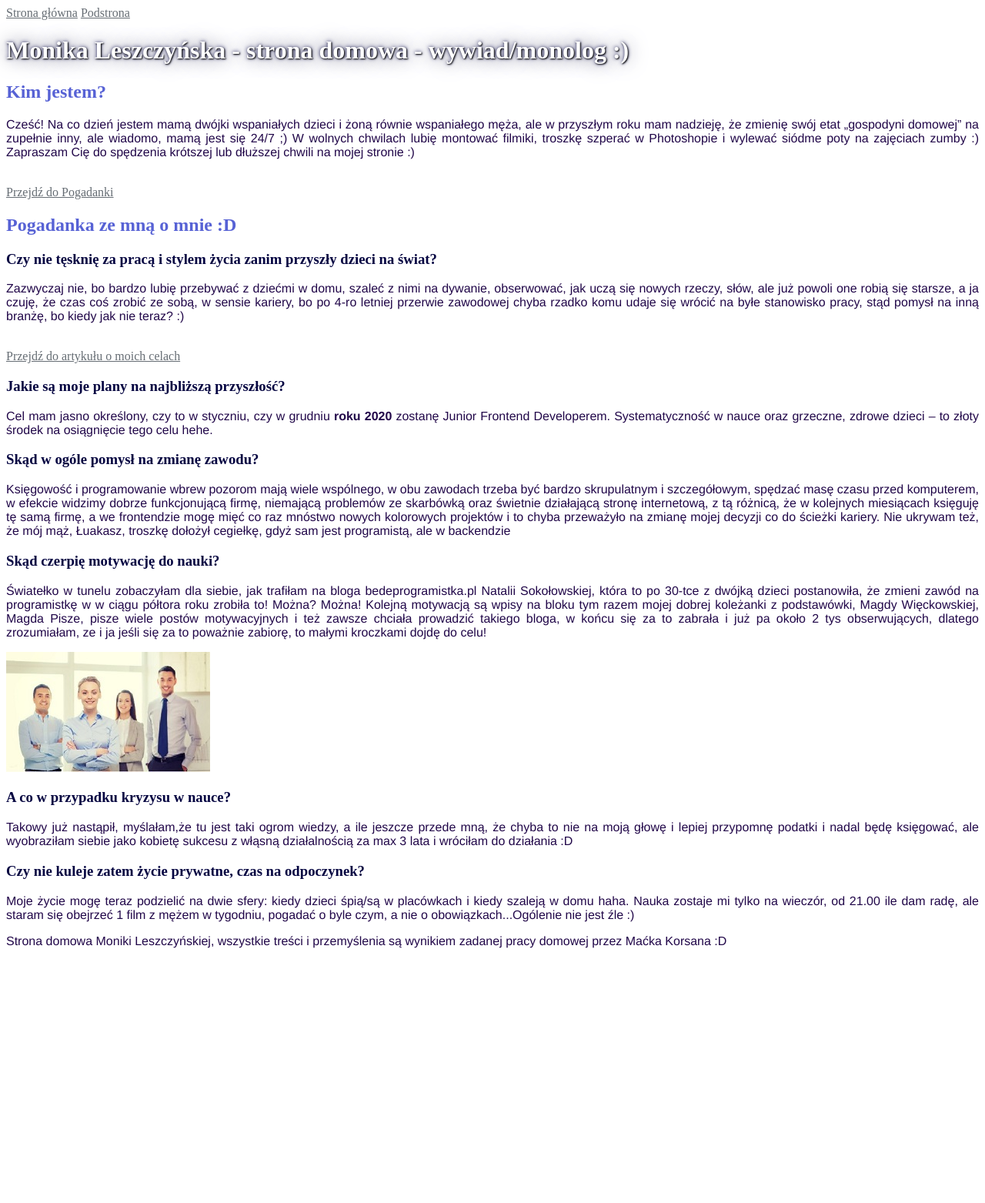
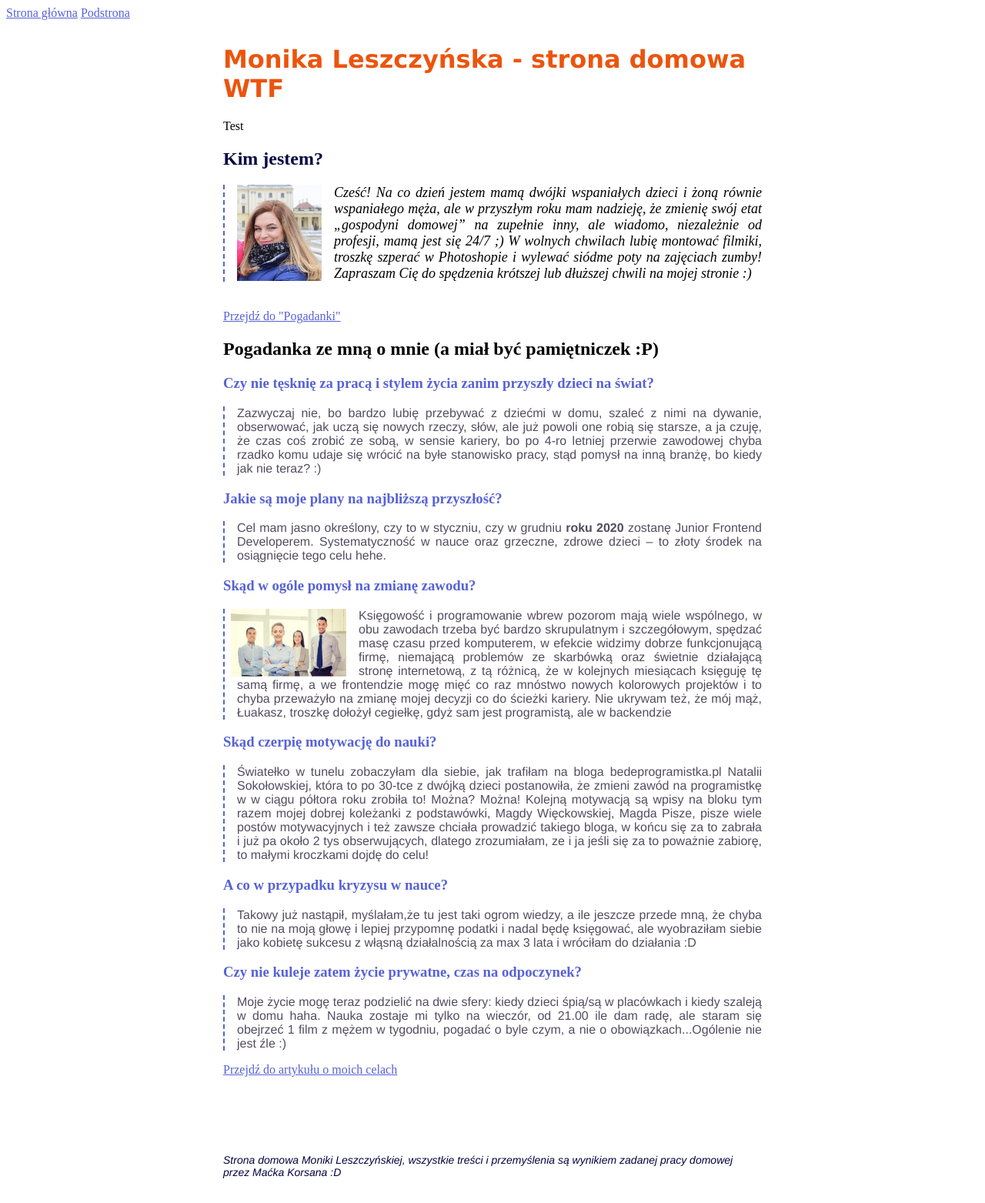
Before and after one commit to monikaleszczynska/homepage, a plain HTML site: page index.html in a window 1280 px wide. Shown: the whole page at 77% size. Before the commit the page ends 1248 px from the top, so only its background shows below. Drawn offline with Linux system fonts and the light colour scheme.

Commit message:
feat:bem metodology

```diff
--- a/index.html
+++ b/index.html
@@ -10,70 +10,82 @@
 </head>
 
 <body>
-    <header>
-        <a class="link" href="index.html">Strona główna</a>
-        <a class="link" href="podstrona.html">Podstrona</a>
+    <header class="navigation">
+        <a class="navigation__link" href="index.html">Strona główna</a>
+        <a class="navigation__link" href="podstrona.html">Podstrona</a>
     </header>
 
-    <main>
+    <main class="main">
         <header>
-            <h1 class="mainHeader">
-            Monika Leszczyńska - strona domowa - wywiad/monolog :)</h1>
+            <h1 class="main__header">
+            Monika Leszczyńska - strona domowa WTF</h1>
         </header>
-        <section>
-            <h2 class="sectionHeader">Kim jestem?</h2>
-            <p>Cześć! Na co dzień jestem mamą dwójki wspaniałych dzieci i żoną równie wspaniałego męża, ale w przyszłym roku mam nadzieję, że zmienię swój etat „gospodyni domowej” na zupełnie inny, ale wiadomo, mamą jest się 24/7 ;) W wolnych chwilach lubię
-                montować filmiki, troszkę szperać w Photoshopie i wylewać siódme poty na zajęciach zumby :) Zapraszam Cię do spędzenia krótszej lub dłuższej chwili na mojej stronie :)</p>
+        <section class="about">
+            <div class="box">Test</div>
+            <h2 class="about__header">Kim jestem?</h2>
+            <p class="about__paragraph">
+                    <img src="Na_gita.jpg" alt="Zdjęcie autorki wpisu" class="about__picture"/>
+                    Cześć! Na co dzień jestem mamą dwójki wspaniałych dzieci i żoną równie wspaniałego męża, ale w przyszłym roku mam nadzieję, że zmienię swój etat „gospodyni domowej” na zupełnie inny, ale wiadomo, niezależnie od profesji, mamą jest się 24/7 ;) W wolnych chwilach lubię
+                montować filmiki, troszkę szperać w Photoshopie i wylewać siódme poty na zajęciach zumby! Zapraszam Cię do spędzenia krótszej lub dłuższej chwili na mojej stronie :)
+            </p>
             <br>
-            <a class="link" href="#pogadanka">Przejdź do Pogadanki</a>
+
+            <a class="about__link" href="#pogadanka">Przejdź do "Pogadanki"</a>
+
+
         </section>
         <section id="pogadanka">
-            <h2 class="sectionDiary">Pogadanka ze mną o mnie :D</h2>
+            <h2 class="diary">Pogadanka ze mną o mnie (a miał być pamiętniczek :P)</h2>
             <section>
-                <h3 class="diaryDay">Czy nie tęsknię za pracą i stylem życia zanim przyszły dzieci na świat?</h3>
-                <p>Zazwyczaj nie, bo bardzo lubię przebywać z dziećmi w domu, szaleć z nimi na dywanie, obserwować, jak uczą się nowych rzeczy, słów, ale już powoli one robią się starsze, a ja czuję, że czas coś zrobić ze sobą, w sensie kariery, bo po 4-ro
+                <h3 class="diary__header">Czy nie tęsknię za pracą i stylem życia zanim przyszły dzieci na świat?</h3>
+                <p class="diary__paragraph">Zazwyczaj nie, bo bardzo lubię przebywać z dziećmi w domu, szaleć z nimi na dywanie, obserwować, jak uczą się nowych rzeczy, słów, ale już powoli one robią się starsze, a ja czuję, że czas coś zrobić ze sobą, w sensie kariery, bo po 4-ro
                     letniej przerwie zawodowej chyba rzadko komu udaje się wrócić na byłe stanowisko pracy, stąd pomysł na inną branżę, bo kiedy jak nie teraz? :)</p>
 
         </section>
-        <br>
-                <a class="link" href="podstrona.html">Przejdź do artykułu o moich celach</a>
+
+
             </section>
         <section>
-            <h3 class="diaryDay">Jakie są moje plany na najbliższą przyszłość?</h3>
-            <p>Cel mam jasno określony, czy to w styczniu, czy w grudniu <strong>roku 2020 </strong> zostanę Junior Frontend Developerem. Systematyczność w nauce oraz grzeczne, zdrowe dzieci – to złoty środek na osiągnięcie tego celu hehe.</p>
+            <h3 class="diary__header">Jakie są moje plany na najbliższą przyszłość?</h3>
+            <p class="diary__paragraph">Cel mam jasno określony, czy to w styczniu, czy w grudniu <strong>roku 2020 </strong> zostanę Junior Frontend Developerem. Systematyczność w nauce oraz grzeczne, zdrowe dzieci – to złoty środek na osiągnięcie tego celu hehe.</p>
         </section>
         <section>
-            <h3 class="diaryDay">Skąd w ogóle pomysł na zmianę zawodu?</h3>
-            <p>Księgowość i programowanie wbrew pozorom mają wiele wspólnego, w obu zawodach trzeba być bardzo skrupulatnym i szczegółowym, spędzać masę czasu przed komputerem, w efekcie widzimy dobrze funkcjonującą firmę, niemającą problemów ze skarbówką
+            <h3 class="diary__header">Skąd w ogóle pomysł na zmianę zawodu?</h3>
+            <img src="bede.png" alt="Grupa ludzi prcujących w biurze" class="diary__picture" />
+            <p class="diary__paragraph">Księgowość i programowanie wbrew pozorom mają wiele wspólnego, w obu zawodach trzeba być bardzo skrupulatnym i szczegółowym, spędzać masę czasu przed komputerem, w efekcie widzimy dobrze funkcjonującą firmę, niemającą problemów ze skarbówką
                 oraz świetnie działającą stronę internetową, z tą różnicą, że w kolejnych miesiącach księguję tę samą firmę, a we frontendzie mogę mięć co raz mnóstwo nowych kolorowych projektów i to chyba przeważyło na zmianę mojej decyzji co do ścieżki
                 kariery. Nie ukrywam też, że mój mąż, Łuakasz, troszkę dołożył cegiełkę, gdyż sam jest programistą, ale w backendzie</p>
         </section>
         <section>
-            <h3 class="diaryDay">Skąd czerpię motywację do nauki?</h3>
-            <p>Światełko w tunelu zobaczyłam dla siebie, jak trafiłam na bloga bedeprogramistka.pl Natalii Sokołowskiej, która to po 30-tce z dwójką dzieci postanowiła, że zmieni zawód na programistkę w w ciągu półtora roku zrobiła to! Można? Można! Kolejną
+            <h3 class="diary__header">Skąd czerpię motywację do nauki?</h3>
+            <p class="diary__paragraph">Światełko w tunelu zobaczyłam dla siebie, jak trafiłam na bloga bedeprogramistka.pl Natalii Sokołowskiej, która to po 30-tce z dwójką dzieci postanowiła, że zmieni zawód na programistkę w w ciągu półtora roku zrobiła to! Można? Można! Kolejną
                 motywacją są wpisy na bloku tym razem mojej dobrej koleżanki z podstawówki, Magdy Więckowskiej, Magda Pisze, pisze wiele postów motywacyjnych i też zawsze chciała prowadzić takiego bloga, w końcu się za to zabrała i już pa około 2 tys
                 obserwujących, dlatego zrozumiałam, ze i ja jeśli się za to poważnie zabiorę, to małymi kroczkami dojdę do celu!</p>
-            <img src="bede.png" alt="Zdjęcie kobiety programistki" />
+
 
         </section>
         <section>
-            <h3 class="diaryDay">A co w przypadku kryzysu w nauce?</h3>
-            <p>Takowy już nastąpił, myślałam,że tu jest taki ogrom wiedzy, a ile jeszcze przede mną, że chyba to nie na moją głowę i lepiej przypomnę podatki i nadal będę księgować, ale wyobraziłam siebie jako kobietę sukcesu z włąsną działalnością za max
+            <h3 class="diary__header diary__header--question">A co w przypadku kryzysu w nauce?</h3>
+
+            <p class="diary__paragraph">Takowy już nastąpił, myślałam,że tu jest taki ogrom wiedzy, a ile jeszcze przede mną, że chyba to nie na moją głowę i lepiej przypomnę podatki i nadal będę księgować, ale wyobraziłam siebie jako kobietę sukcesu z włąsną działalnością za max
                 3 lata i wróciłam do działania :D</p>
 
 
         </section>
         <section>
-            <h3 class="diaryDay">Czy nie kuleje zatem życie prywatne, czas na odpoczynek?</h3>
-            <p>Moje życie mogę teraz podzielić na dwie sfery: kiedy dzieci śpią/są w placówkach i kiedy szaleją w domu haha. Nauka zostaje mi tylko na wieczór, od 21.00 ile dam radę, ale staram się obejrzeć 1 film z mężem w tygodniu, pogadać o byle czym,
+            <h3 class="diary__header">Czy nie kuleje zatem życie prywatne, czas na odpoczynek?</h3>
+            <p class="diary__paragraph">Moje życie mogę teraz podzielić na dwie sfery: kiedy dzieci śpią/są w placówkach i kiedy szaleją w domu haha. Nauka zostaje mi tylko na wieczór, od 21.00 ile dam radę, ale staram się obejrzeć 1 film z mężem w tygodniu, pogadać o byle czym,
                 a nie o obowiązkach...Ogólenie nie jest źle :)</p>
         </section>
-
+        <a class="diary__link" href="podstrona.html">Przejdź do artykułu o moich celach</a>
 
     </main>
-    <footer class="footer">
 
-        <p>Strona domowa Moniki Leszczyńskiej, wszystkie treści i przemyślenia są wynikiem zadanej pracy domowej przez Maćka Korsana :D
+</br>
+</br>
+    <footer class="footer__look">
+
+        <p class="footer__paragraph">Strona domowa Moniki Leszczyńskiej, wszystkie treści i przemyślenia są wynikiem zadanej pracy domowej przez Maćka Korsana :D
 		</p>
 
     </footer>
--- a/style.css
+++ b/style.css
@@ -1,42 +1,159 @@
+.body {
+    background: #b6b1b1;
+}
 
-.body {
-    background: #fefefe;
+.about {
+    width: 100%;
+    max-width: 700px;
+}
+
+.about__header {
+    color: rgb(4, 4, 65);
+}
+
+.about__link {
+    color: #5762D5;
+}
+
+.about__paragraph {
+    padding: 0 0 0 16px;
+    border-left: 2px dashed #5762D5;
+    font-size: 18px;
+    font-style: italic;
+    text-align: justify;
+}
+.about__paragraph--mini {
+font-size: 16px;
+}
+
+.about__picture {
+    width: 100%;
+    max-width: 110px;
+    display: block;
+    float: left;
+    margin: 0px 16px 16px 0px;
+}
+
+.article__header{
+    color: #5762D5;
+}
+.article__paragraph{
+    color: #534c5f;
+    font-family: 'Franklin Gothic Medium';
+    text-align: justify;
+    padding: 0 0 0 16px;
+    border-left: 2px dashed rgb(236, 84, 13);
+}
+.article__picture{
+    width: 110%;
+    height: 100px;
+    max-width: 110px;
+    display: block;
+    float: right;
+    margin: 0px 16px 16px 16px;
+}
+.article__ending{
+    text-align: center;
+    color: rgb(4, 4, 65);
+    max-width: 700px;
+    padding: 0px;
+    font-family: 'Lucida Sans', 'Lucida Sans Regular', 'Lucida Grande', 'Lucida Sans Unicode', Geneva, Verdana, sans-serif;
 
 }
-.link {
-    color: rgb(102, 109, 116);
+.article__conclusion{
+    color: #534c5f;
+    font-family: 'Franklin Gothic Medium';
+    text-align: justify;
+    padding: 0 0 0 0px;
+    font-style: italic;
+}
+}
+.diary{
+    color: rgb(4, 4, 65);
+}
+.diary__header {
+    color: #5762D5;
+}
+.diary__paragraph {
+    color: #534c5f;
+    font-family: 'Franklin Gothic Medium';
+    text-align: justify;
+    padding: 0 0 0 16px;
+    border-left: 2px dashed #5762D5;
+}
+.diary__picture{
+    width: 100%;
+    max-width: 150px;
+    display: block;
+    float: left;
+    margin: 0px 16px 0px 10px;
 }
 
-.mainHeader {
-    text-align: left;
-    color: white;
-    text-shadow: 1px 1px 2px black, 0 0 25px rgb(109, 109, 134), 0 0 5px rgb(34, 34, 97);
-
+.diary__header--question{
+    text-align: justify;
+    padding: 0 0 0 0px;
 }
 
-
-.sectionHeader {
-    color: #5762D5;
-
-
-}
-
-.sectionDiary {
+.diary__link {
     color: #5762D5;
 
 }
 
-.diaryDay {
-    color: rgb(4, 4, 65);
+.main {
+    width: 100%;
+    max-width: 700px;
+    margin: 32px auto;
 }
 
-p {
-    color: #210749;
+.main__header {
+    text-align: left;
+    color: rgb(236, 84, 13);
+    max-width: 700px;
+    padding: 0px;
+    font-family: 'Lucida Sans', 'Lucida Sans Regular', 'Lucida Grande', 'Lucida Sans Unicode', Geneva, Verdana, sans-serif;
+
+}
+.main__header--secondary{
+    text-align: left;
+    color: rgb(4, 4, 65);
+    max-width: 700px;
+    padding: 0px;
+    font-family: 'Lucida Sans', 'Lucida Sans Regular', 'Lucida Grande', 'Lucida Sans Unicode', Geneva, Verdana, sans-serif;
+
+}
+
+.navigation__link {
+    color: #5762D5;
+}
+
+.section__idea{
+    color: #5762D5;
+}
+.section__paragraph{
+    color: #534c5f;
     font-family: 'Franklin Gothic Medium';
     text-align: justify;
+    padding: 0 0 0 16px;
+    border-left: 2px dashed rgb(236, 84, 13);
+}
+.section__zumba{
+    width: 100%;
+    max-width: 150px;
+    display: block;
+    float: left;
+    margin: 0px 16px 0px 10px;
 }
 
-.footer {
-    color: rgb(165, 21, 21);
+.footer__look {
+    color: rgb(4, 4, 65);
     font-family: 'Franklin Gothic Medium';
+    width: 100%;
+    max-width: 700px;
+    margin: 32px auto;
+    font-size: 14px;
+    font-style: italic;
+    border-top-color: 2px dashed rgb(236, 84, 13);
 }
+.footer__paragrah{
+
+}
```
Also changed, not shown: podstrona.html (+34 -16 lines), Na_gita.jpg (added).
